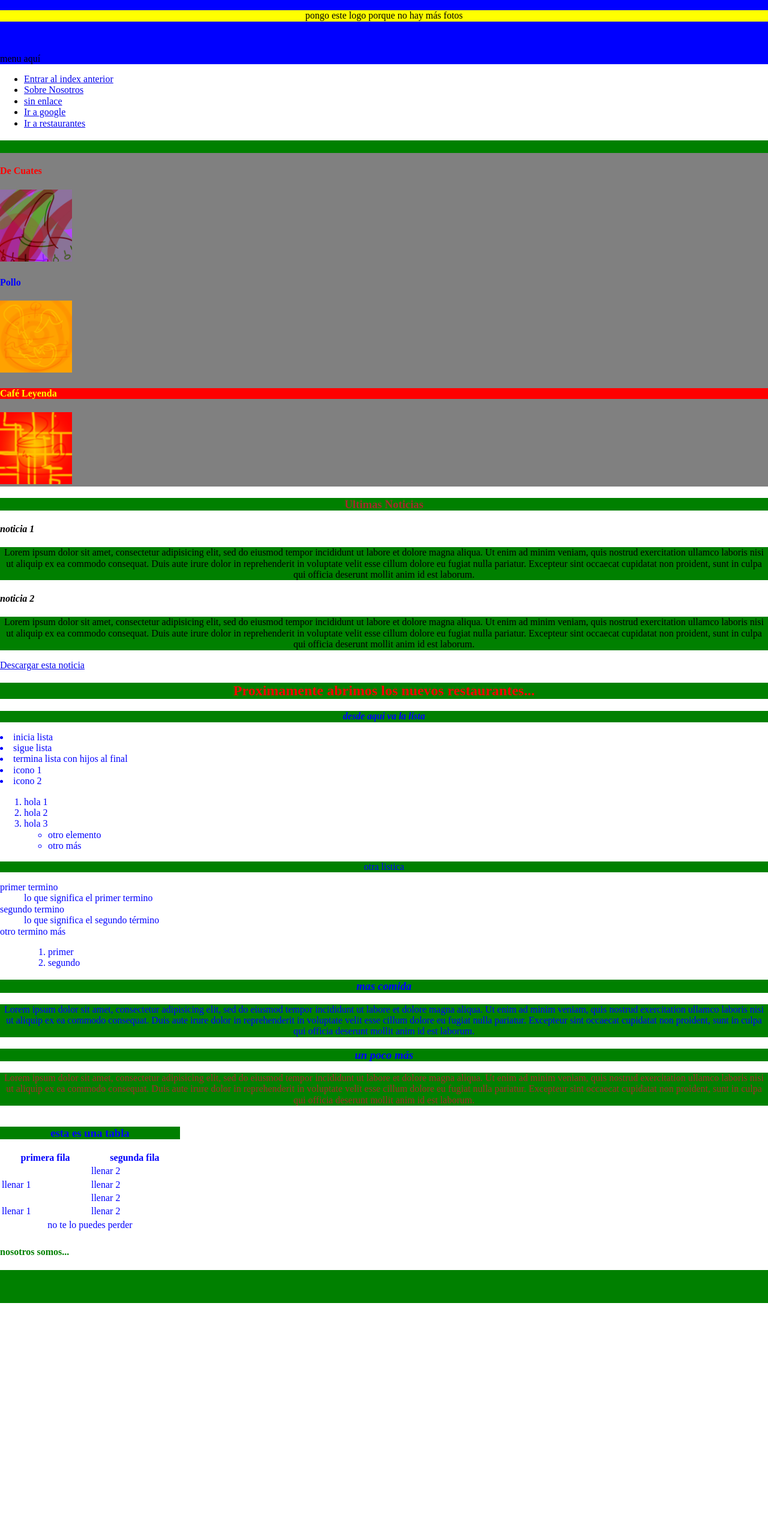
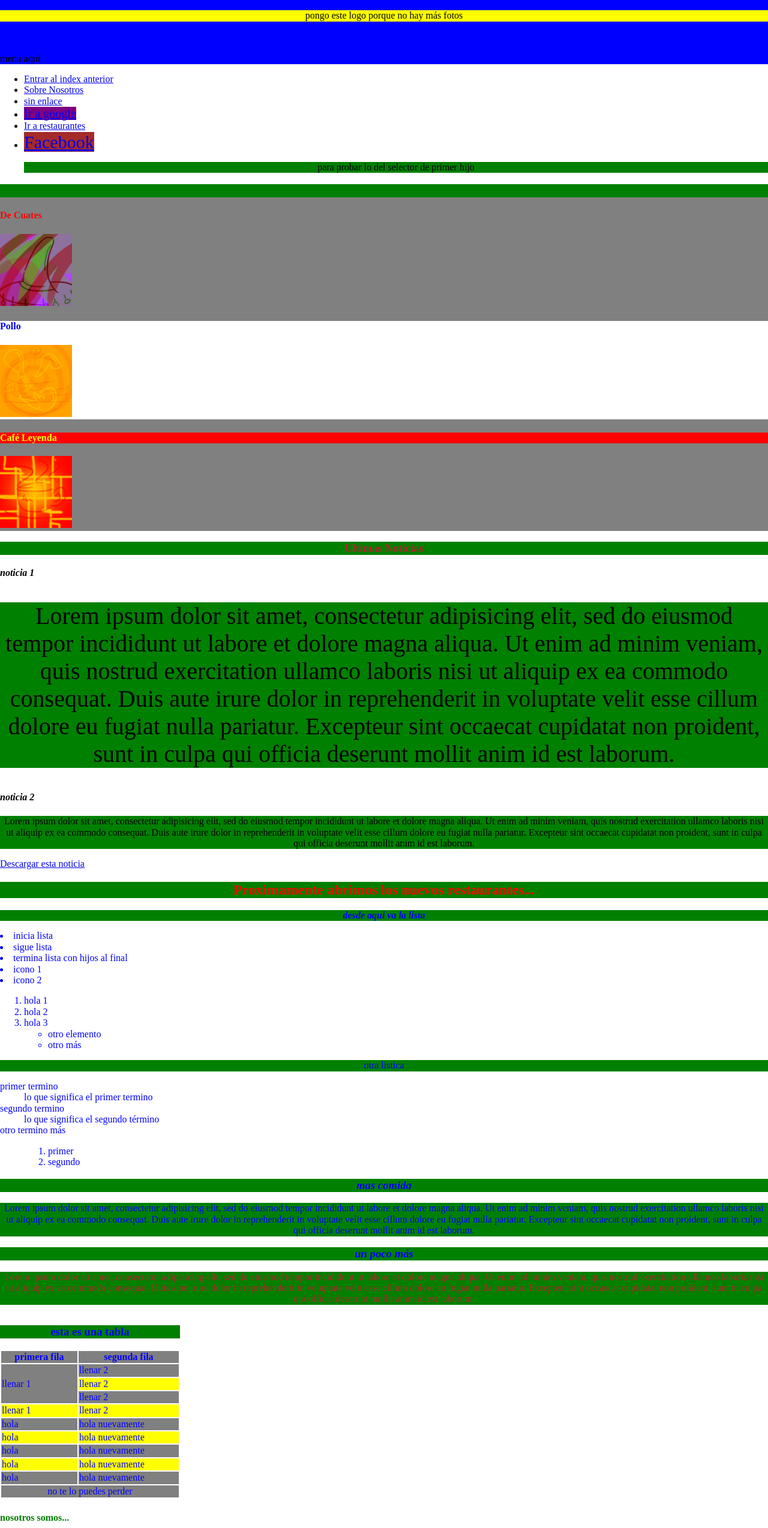
Before and after one commit to BSSeguraMelgarejo/web, a plain HTML site: page index_css.html in a window 1280 px wide. Shown: the part 153-2700 px from the top of the page at 60% size. Before the commit the page ends 2341 px from the top, so only its background shows below. Drawn offline with Linux system fonts and the light colour scheme.

Commit message:
seccion 12 terminada

```diff
--- a/css/estilos.css
+++ b/css/estilos.css
@@ -91,3 +91,51 @@ header.cont{
 header.cont p{
 	background: yellow;
 }
+
+/*selector primer hijo*/
+ul#menu_principal li > p{
+	background: red;
+}
+
+/*selector adyacente*/
+h4#noticia_primera + p{
+	font-size: 40px;
+}
+
+a[href*="google.com"]{
+	background-color:purple;
+	font-size: 20px;
+}
+
+a[href*="facebook.com"]{
+	background-color:brown;
+	font-size: 30px;
+}
+
+/*selectores de atributos de html*/
+[class="pollo"]{
+	background-color:white;
+}
+
+/*selectores a seudoclases*/
+ul#menu_principal li a:hover{
+	background-color:orange!important;
+}
+
+table.tablita tr:nth-child(odd){
+	background: gray;
+
+}
+
+table.tablita tr:nth-child(even){
+	background-color:yellow;
+}
+
+
+table.tablita tr:nth-child(odd):hover{
+	background-color: green;
+}
+
+table.tablita tr:nth-child(even):hover{
+	background-color: purple;
+}
--- a/index_css.html
+++ b/index_css.html
@@ -34,12 +34,14 @@
 			</header>
 
 			<main class="principal" role="main">
-			<ul><!-- para hacer menu -->
+			<ul id="menu_principal"><!-- para hacer menu -->
 				<li><a href="index.html">Entrar al index anterior</a></li>
 				<li><a href="nosotros.html">Sobre Nosotros</a></li>
 				<li><a href="#">sin enlace</a></li>
 				<li><a href="http://google.com" target="_blank">Ir a google</a></li>
 				<li><a href="#restaurantes">Ir a restaurantes</a></li>
+				<li><a href="http://www.facebook.com" target="_blank">Facebook</a></li>
+				<p>para probar lo del selector de primer hijo</p>
 
 			</ul>
 
@@ -49,7 +51,7 @@
 						<h4 id="de_cuates" class="cuates">De Cuates</h4>
 						<img src="img/DeCuates.jpg" alt="logo de de cuates" height="120">
 					</div>
-					<div>
+					<div class="pollo">
 						<h4 id="pollo">Pollo</h4>
 						<img src="img/Pollo.jpg" alt="logo de pollo" height="120">
 					</div>
@@ -62,7 +64,7 @@
 
 				<h3 class="ultima u">Ultimas Noticias</h3>
 				<artile>
-					<h4><em>noticia 1</em></h4>
+					<h4 id="noticia_primera"><em>noticia 1</em></h4>
 					<p>
 					Lorem ipsum dolor sit amet, consectetur adipisicing elit, sed do eiusmod
 					tempor incididunt ut labore et dolore magna aliqua. Ut enim ad minim veniam,
@@ -152,7 +154,7 @@
 
 				<div><!--hago este div para hacer tablas-->
 
-					<table width="300">
+					<table width="300" class="tablita">
 						<caption><h3>
 							esta es una tabla
 						</h3>
@@ -193,6 +195,26 @@
 
 									<td align="left">llenar 1</td>
 									<td>llenar 2</td>
+								</tr>
+								<tr>
+									<td>hola</td>
+									<td>hola nuevamente</td>
+								</tr>
+								<tr>
+									<td>hola</td>
+									<td>hola nuevamente</td>
+								</tr>
+								<tr>
+									<td>hola</td>
+									<td>hola nuevamente</td>
+								</tr>
+								<tr>
+									<td>hola</td>
+									<td>hola nuevamente</td>
+								</tr>
+								<tr>
+									<td>hola</td>
+									<td>hola nuevamente</td>
 								</tr>
 
 							</tbody>
```
Also changed, not shown: CSS.txt.
